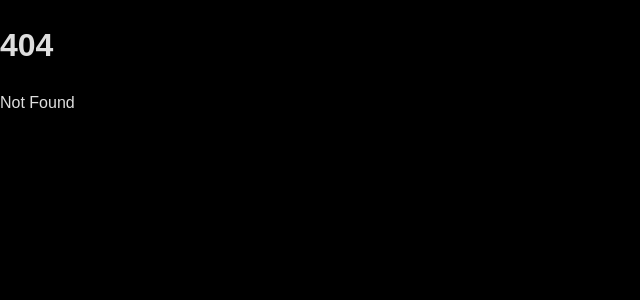
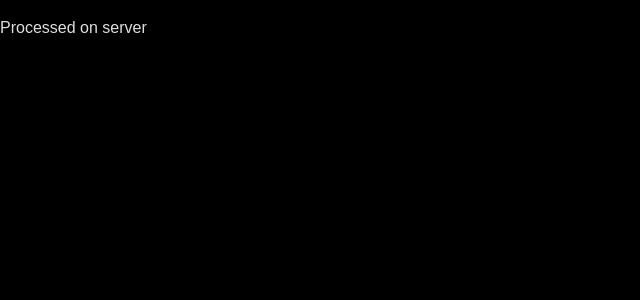
Before and after one commit to ragavpr/WingsDance, a SvelteKit app: page /debugdataserver in a window 1280 px wide. Before the commit this address had no page. Shown: the top 300 px of the page, without its empty margins (0-640 px from the left). Built offline with nearby package versions, Linux system fonts and the light colour scheme.

Commit message:
Seperate routes for debug testing

```diff
--- /dev/null
+++ b/src/routes/debugdataserver/+page.svelte
@@ -0,0 +1 @@
+<p>Processed on server</p>
```
Also changed, not shown: src/routes/debugdataserver/+page.server.ts (renamed from src/routes/debugdata/+page.server.ts).
